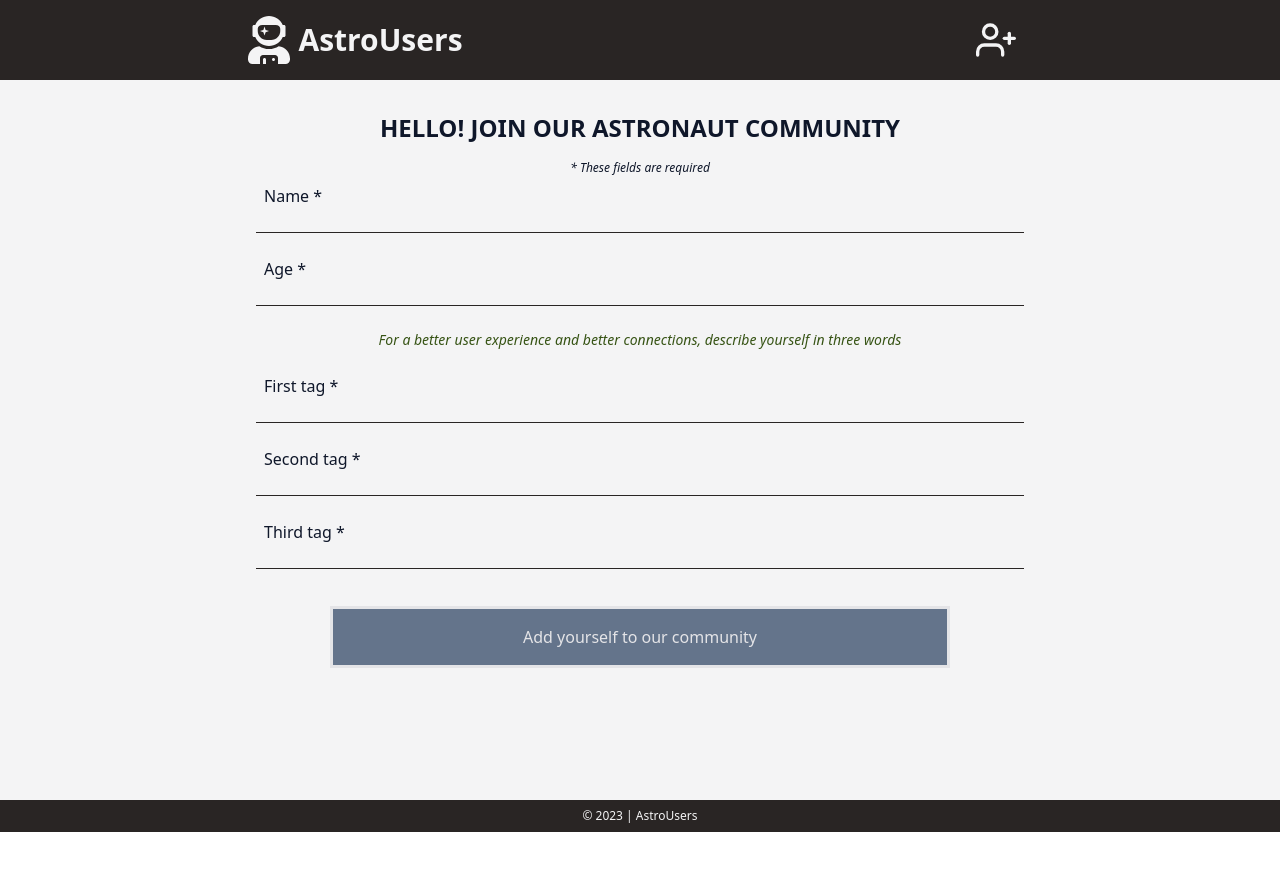
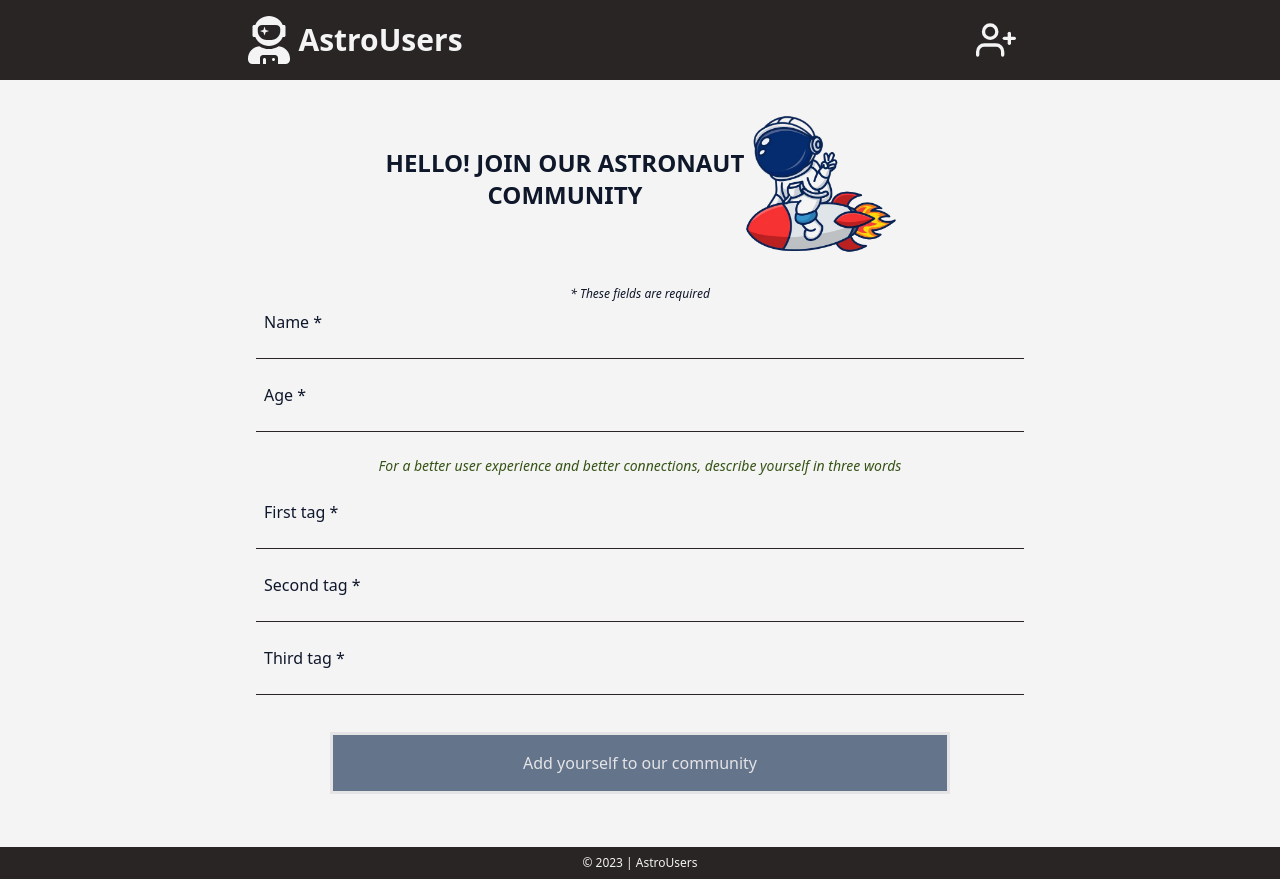
Before and after one commit to pinkjagnie/users-cards-project, a Next.js app: page /users/add in a window 1280 px wide. Before the commit the page ends 832 px from the top, so only its background shows below. Built offline with nearby package versions, Linux system fonts and the light colour scheme.

Commit message:
Added astronaut img above form in assUserPage

```diff
--- a/src/assets/index.js
+++ b/src/assets/index.js
@@ -1,5 +1,7 @@
 import defaultUserProfilePhoto from "./default_user-1000-1000.png";
+import astronautOnRocket from "./astronaut_600-600.png";
 
 export {
   defaultUserProfilePhoto,
+  astronautOnRocket
 }
--- a/src/pages/users/add/index.js
+++ b/src/pages/users/add/index.js
@@ -1,5 +1,7 @@
 import React from 'react';
+import Image from 'next/image';
 
+import { astronautOnRocket } from '@/assets/index';
 import styles from '@/style';
 
 import AddUserForm from '@/components/users/add/AddUserForm';
@@ -7,11 +9,11 @@ import AddUserForm from '@/components/users/add/AddUserForm';
 const addUserPage = () => {
   return(
     <section className={`min-h-screen pt-28 min-[600px]:pt-48 lg:pt-28 ${styles.mainBackgroundColor} ${styles.mainTextColor}`}>
-      <div className='w-[90%] mx-auto'>
+      <div className='w-[90%] max-[300px]:w-[95%] min-[600px]:w-[70%] md:w-[60%] lg:w-[50%] xl:w-[40%] mx-auto flex justify-center items-center'>
         <h1 className={styles.titleText}>Hello! Join our astronaut community</h1>
+        <Image src={astronautOnRocket} width={130} height={130} alt="astronaut" className='lg:w-[150px] lg:h-[150px]' />
       </div>
-
-      <div className='pb-2'>
+      <div className='pt-6 pb-2'>
         <p className='text-xs italic text-center'>* These fields are required</p>
         <AddUserForm />
       </div>
```
Also changed, not shown: src/assets/astronaut_600-600.png (added).
